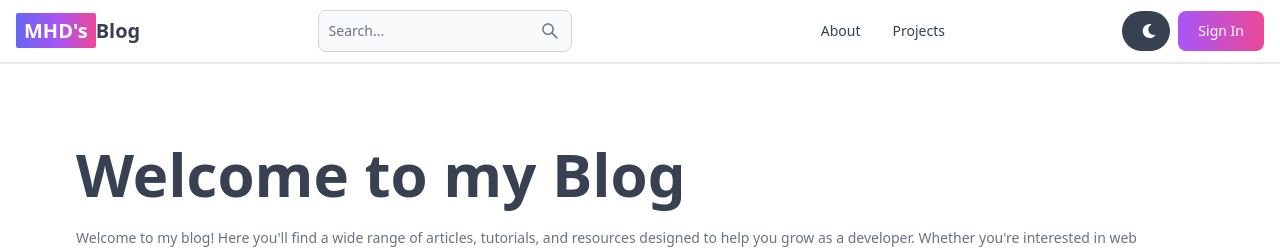
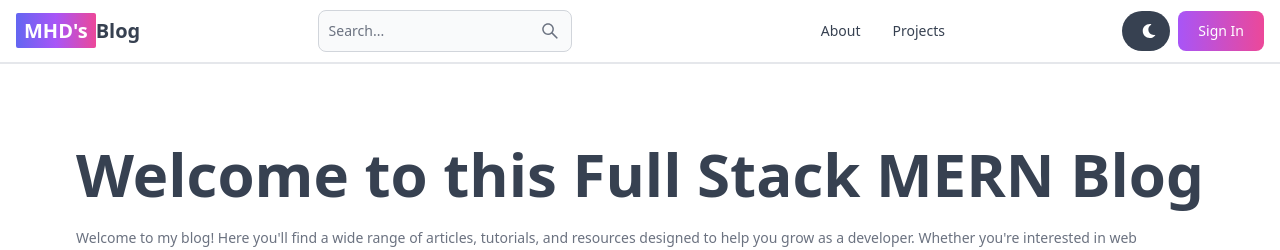
Before and after one commit to MohamadSabha/MERN-BLOG, a React (Vite) app in the folder client/: page / in a window 1280 px wide. Shown: the top 250 px of the page. Built offline with nearby package versions, Linux system fonts and the light colour scheme; no server answers.

Commit message:
after firebase checking

```diff
--- a/client/src/pages/Home.jsx
+++ b/client/src/pages/Home.jsx
@@ -18,7 +18,7 @@ export default function Home() {
     <div>
       <div className="flex flex-col gap-6 p-10  px-3 max-w-6xl mx-auto ">
         <h1 className="text-3xl font-bold lg:text-6xl pt-10">
-          Welcome to my Blog
+          Welcome to this Full Stack MERN Blog
         </h1>
         <p className="text-gray-500 text-xs sm:text-sm">
           Welcome to my blog! Here you'll find a wide range of articles,
```
